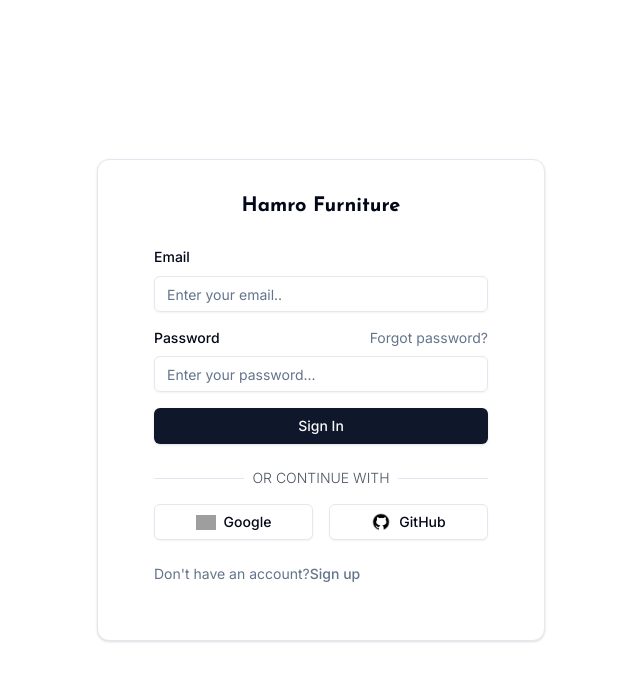
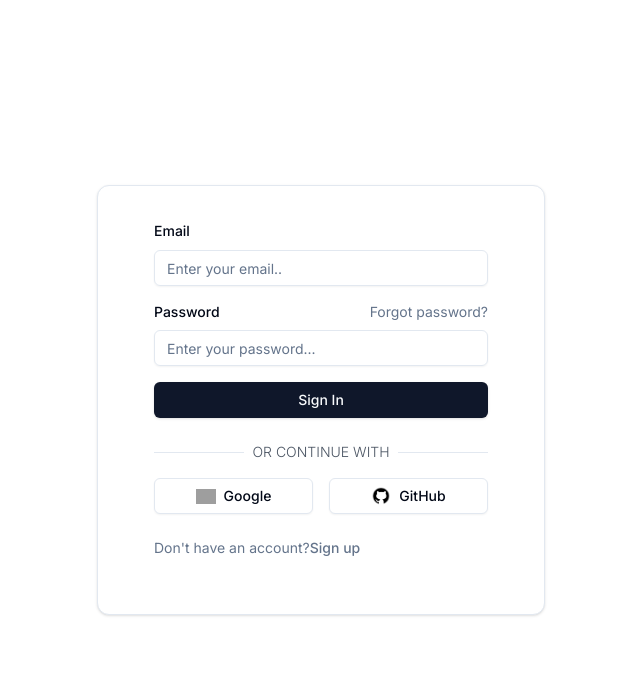
Before and after one commit to adarshthapa111/Furniture-Website, a Next.js app: page /Login in a window 1280 px wide. Shown: the top 680 px of the page, without its empty margins (319-959 px from the left). Built offline with nearby package versions, Linux system fonts and the light colour scheme; no server answers; grey boxes are pictures that could not be loaded.

Commit message:
created branch

```diff
--- a/src/app/Login/page.jsx
+++ b/src/app/Login/page.jsx
@@ -61,9 +61,9 @@
     <div className="flex items-center justify-center min-h-screen bg-background">
       <Card className="w-full max-w-md p-6 sm:p-8">
         <Link href="/">
-          <div className="flex justify-center mb-6">
+          {/* <div className="flex justify-center mb-6">
             <h1 className="font-josefin text-xl font-bold">Hamro Furniture</h1>
-          </div>
+          </div> */}
         </Link>
         <form onSubmit={handleSubmit}>
           <CardContent className="space-y-4">
```
